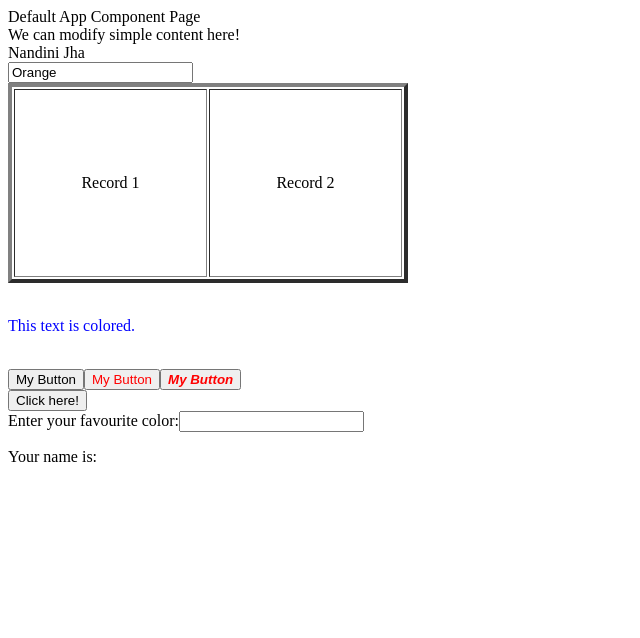
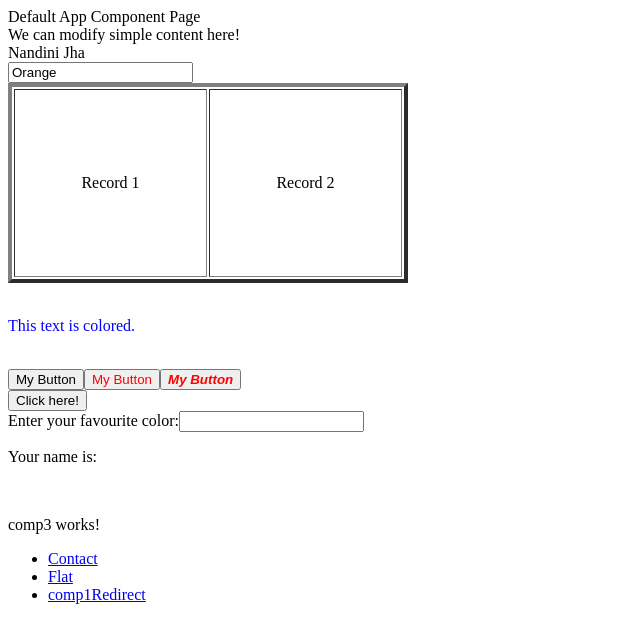
Before and after one commit to SmartNandini/AngularAppLearn1, an Angular app: page /comp3 in a window 1280 px wide. Before the commit this address led to /. Shown: the top 638 px of the page, without its empty margins (0-640 px from the left). Built offline with nearby package versions, Linux system fonts and the light colour scheme.

Commit message:
router redirect used in about page and trying to use routerLinkActive in about and comp3 component newly created!

```diff
--- a/src/app/Components/about/about.component.html
+++ b/src/app/Components/about/about.component.html
@@ -1,5 +1,10 @@
 <div>
 <!-- <p class="text-green-500">about works!</p> -->
 <p>about works!</p>
-<a routerLink="/contact">Contact</a>
+
+<ul>
+<li><a routerLink="/contact">Contact</a></li>
+<li><a routerLink="/flat">Flat</a></li>
+<li><a routerLink="/comp1Redirect" routerLinkActive="active">comp1Redirect</a></li>
+</ul>
 </div>
--- a/src/app/Components/about/about.component.scss
+++ b/src/app/Components/about/about.component.scss
@@ -0,0 +1,3 @@
+.active{
+    background: 'green'
+}
--- /dev/null
+++ b/src/app/Components/comp3/comp3.component.html
@@ -0,0 +1,8 @@
+<p>comp3 works!</p>
+<nav>
+<ul>
+    <li><a routerLink="/contact">Contact</a></li>
+    <li><a routerLink="/flat">Flat</a></li>
+    <li><a routerLink="/comp1Redirect" routerLinkActive="active">comp1Redirect</a></li>
+</ul>
+</nav>
--- /dev/null
+++ b/src/app/Components/comp3/comp3.component.scss
@@ -0,0 +1,3 @@
+.active{
+	background: 'white'
+}
--- a/src/app/app.routes.ts
+++ b/src/app/app.routes.ts
@@ -4,10 +4,13 @@ import { AppComponent } from './app.component';
 import { AboutComponent } from './Components/about/about.component';
 import { ContactComponent } from './contact/contact.component';
 import { ComponentName1Component } from './component-name1/component-name1.component';
+import { Comp3Component } from './Components/comp3/comp3.component';
 
 export const routes: Routes = [
     //{'path': '', component: AppComponent},
     {'path': 'about', component: AboutComponent},
-    {'path': 'contact', component: ContactComponent},
-    {'path': 'comp1', component: ComponentName1Component},
+    {path: 'contact', component: ContactComponent},
+    {path: 'comp1', component: ComponentName1Component},
+    {path:'comp1Redirect', redirectTo:'comp1'},
+    {path: 'comp3', component: Comp3Component},
 ];
```
Also changed, not shown: src/app/Components/comp3/comp3.component.ts (added, +13 -0 lines), 1 other file (tests, documents, lock files or other folders).
